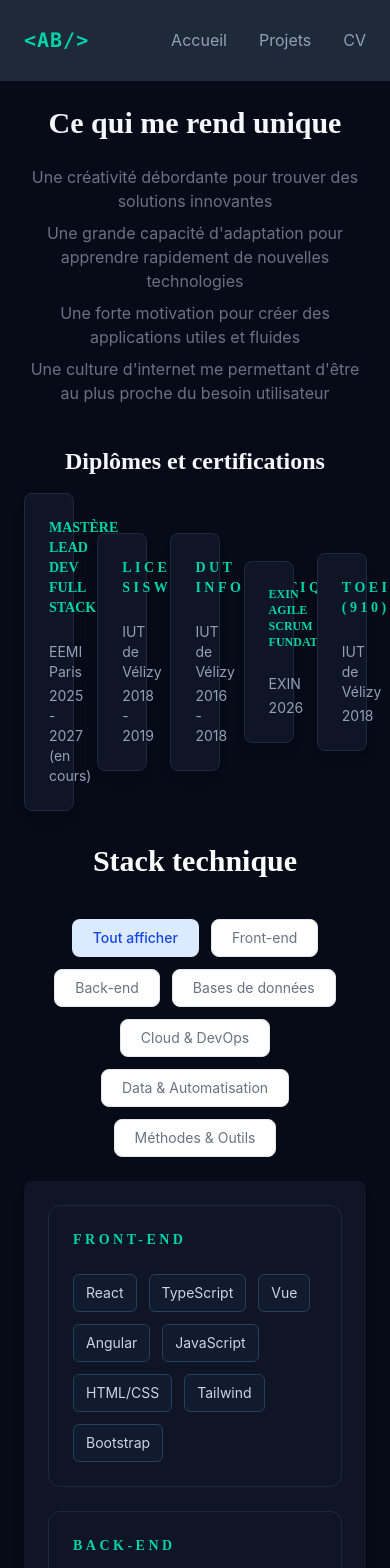
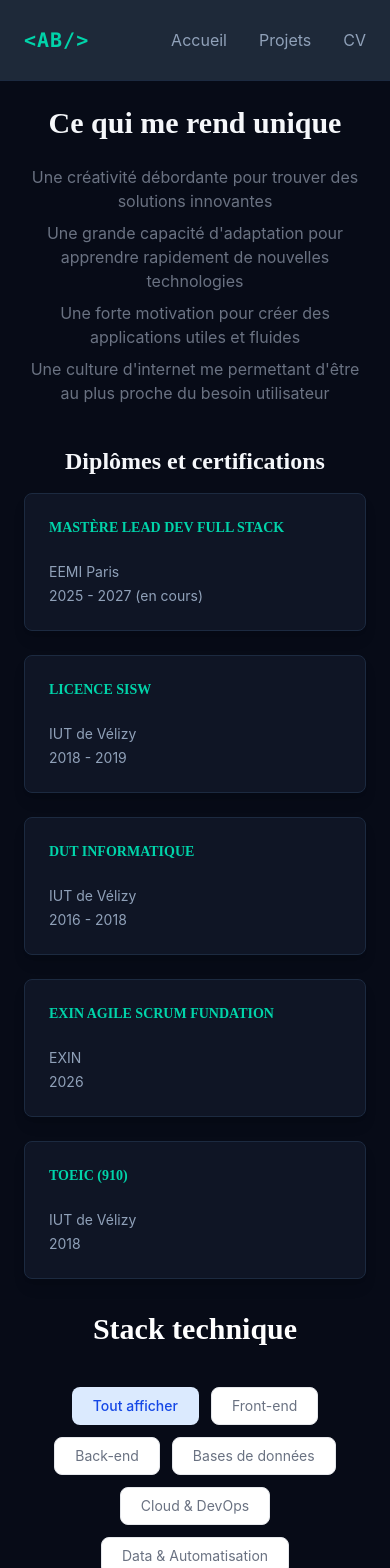
Before and after one commit to HammerKick/portfolio, a React (Vite) app: page /portfolio/cv in a window 390 px wide. Shown: the top 1568 px of the page. Built offline with nearby package versions, Linux system fonts and the light colour scheme.

Commit message:
animations et fix responsive

```diff
--- /dev/null
+++ b/src/hooks/useInView.tsx
@@ -0,0 +1,23 @@
+import { useEffect, useRef, useState } from "react";
+
+export function useInView(threshold = 0.15) {
+  const ref = useRef<HTMLDivElement>(null);
+  const [inView, setInView] = useState(false);
+
+  useEffect(() => {
+    const observer = new IntersectionObserver(
+      ([entry]) => {
+        if (entry.isIntersecting) {
+          setInView(true);
+          observer.disconnect();
+        }
+      },
+      { threshold },
+    );
+
+    if (ref.current) observer.observe(ref.current);
+    return () => observer.disconnect();
+  }, [threshold]);
+
+  return { ref, inView };
+}
--- a/src/index.css
+++ b/src/index.css
@@ -24,3 +24,68 @@ body {
     font-family: "Playfair Display", serif;
   }
 }
+
+@keyframes fadeInUp {
+  from {
+    opacity: 0;
+    transform: translateY(24px);
+  }
+  to {
+    opacity: 1;
+    transform: translateY(0);
+  }
+}
+
+@keyframes fadeInLeft {
+  from {
+    opacity: 0;
+    transform: translateX(-28px);
+  }
+  to {
+    opacity: 1;
+    transform: translateX(0);
+  }
+}
+
+@keyframes fadeInRight {
+  from {
+    opacity: 0;
+    transform: translateX(28px);
+  }
+  to {
+    opacity: 1;
+    transform: translateX(0);
+  }
+}
+
+.anim-fade-right {
+  animation: fadeInRight 0.6s ease both;
+}
+
+.anim-fade-left {
+  animation: fadeInLeft 0.6s ease both;
+}
+
+.anim-fade-up {
+  animation: fadeInUp 0.5s ease both;
+}
+
+.slide-left {
+  opacity: 0;
+  transform: translateX(-40px);
+  transition:
+    opacity 0.6s ease,
+    transform 0.6s ease;
+}
+.slide-right {
+  opacity: 0;
+  transform: translateX(40px);
+  transition:
+    opacity 0.6s ease,
+    transform 0.6s ease;
+}
+.slide-left.in-view,
+.slide-right.in-view {
+  opacity: 1;
+  transform: translateX(0);
+}
--- a/src/pages/CV.tsx
+++ b/src/pages/CV.tsx
@@ -1,5 +1,44 @@
 import { useState } from "react";
 import { SkillCard } from "../cards/SkillCard";
+import { useInView } from "../hooks/useInView";
+
+type AnimVariant = "fade-up" | "fade-left" | "fade-right";
+
+function Animated({
+  children,
+  variant = "fade-up",
+  delay = 0,
+  threshold = 0.15,
+  className = "",
+}: {
+  children: React.ReactNode;
+  variant?: AnimVariant;
+  delay?: number;
+  threshold?: number;
+  className?: string;
+}) {
+  const { ref, inView } = useInView(threshold);
+
+  const initial: Record<AnimVariant, string> = {
+    "fade-up": "translateY(28px)",
+    "fade-left": "translateX(-36px)",
+    "fade-right": "translateX(36px)",
+  };
+
+  return (
+    <div
+      ref={ref}
+      className={className}
+      style={{
+        opacity: inView ? 1 : 0,
+        transform: inView ? "translate(0)" : initial[variant],
+        transition: `opacity 0.6s ease ${delay}ms, transform 0.6s ease ${delay}ms`,
+      }}
+    >
+      {children}
+    </div>
+  );
+}
 
 const frontendSkills = [
   { name: "React", rating: 5 },
@@ -52,6 +91,34 @@ const methodSkills = [
   { name: "REST API", rating: 4 },
   { name: "Clean Code", rating: 3 },
   { name: "IA / ChatGPT / Claude", rating: 4 },
+];
+
+const diplomas = [
+  {
+    title: "Mastère Lead Dev Full Stack",
+    school: "EEMI Paris",
+    period: "2025 - 2027 (en cours)",
+  },
+  {
+    title: "Licence SISW",
+    school: "IUT de Vélizy",
+    period: "2018 - 2019",
+  },
+  {
+    title: "DUT Informatique",
+    school: "IUT de Vélizy",
+    period: "2016 - 2018",
+  },
+  {
+    title: "EXIN Agile Scrum Fundation",
+    school: "EXIN",
+    period: "2026",
+  },
+  {
+    title: "TOEIC (910)",
+    school: "IUT de Vélizy",
+    period: "2018",
+  },
 ];
 
 const experiences = [
@@ -129,7 +196,11 @@ export function CV() {
 
   return (
     <div className="p-6 md:p-24">
-      <div className="flex flex-col text-center gap-2 mb-8">
+      {/* ── Section : Ce qui me rend unique ── */}
+      <Animated
+        variant="fade-up"
+        className="flex flex-col text-center gap-2 mb-8"
+      >
         <h2 className="text-3xl md:text-6xl text-center font-bold mb-4">
           Ce qui me rend unique
         </h2>
@@ -149,58 +220,46 @@ export function CV() {
             utilisateur
           </li>
         </ul>
-      </div>
+      </Animated>
 
+      {/* ── Section : Diplômes ── */}
       <div>
+        <Animated variant="fade-up">
           <h2 className="text-2xl flex items-center justify-center md:text-5xl font-bold mb-4">
             Diplômes et certifications
           </h2>
-        <div className="grid grid-cols-5 items-center justify-center gap-6 mb-8">
-          <div className="bg-[#0f1525] rounded-lg shadow-lg p-6 md:p-8 w-full md:w-auto border border-[#1c2a40] hover:border-[#00d4aa] hover:text-[#00d4aa] transition-all duration-300">
+        </Animated>
+
+        <div className="grid grid-cols-1 sm:grid-cols-2 lg:grid-cols-3 xl:grid-cols-5 items-center justify-center gap-6 mb-8">
+          {diplomas.map((d, i) => (
+            <Animated key={i} variant="fade-up" delay={i * 80} threshold={0.1}>
+              <div className="bg-[#0f1525] rounded-lg shadow-lg p-6 md:p-8 w-full border border-[#1c2a40] hover:border-[#00d4aa] hover:text-[#00d4aa] transition-all duration-300">
                 <h2 className="text-[#00d4aa] text-sm uppercase font-semibold mb-6">
-              Mastère Lead Dev Full Stack
+                  {d.title}
                 </h2>
-            <p className="text-sm text-slate-400 mb-1">EEMI Paris</p>
-            <p className="text-sm text-slate-400">2025 - 2027 (en cours)</p>
+                <p className="text-sm text-slate-400 mb-1">{d.school}</p>
+                <p className="text-sm text-slate-400">{d.period}</p>
               </div>
-          <div className="bg-[#0f1525] rounded-lg shadow-lg p-6 md:p-8 w-full md:w-auto border border-[#1c2a40] hover:border-[#00d4aa] hover:text-[#00d4aa] transition-all duration-300">
-            <h2 className="text-[#00d4aa] text-sm uppercase tracking-[0.25em] font-semibold mb-6">
-              Licence SISW
-            </h2>
-            <p className="text-sm text-slate-400 mb-1">IUT de Vélizy</p>
-            <p className="text-sm text-slate-400">2018 - 2019</p>
-          </div>
-          <div className="bg-[#0f1525] rounded-lg shadow-lg p-6 md:p-8 w-full md:w-auto border border-[#1c2a40] hover:border-[#00d4aa] hover:text-[#00d4aa] transition-all duration-300">
-            <h2 className="text-[#00d4aa] text-sm uppercase tracking-[0.25em] font-semibold mb-6">
-              DUT Informatique
-            </h2>
-            <p className="text-sm text-slate-400 mb-1">IUT de Vélizy</p>
-            <p className="text-sm text-slate-400">2016 - 2018</p>
-          </div>
-          <div className="bg-[#0f1525] rounded-lg shadow-lg p-6 md:p-8 w-full md:w-auto border border-[#1c2a40] hover:border-[#00d4aa] hover:text-[#00d4aa] transition-all               duration-300">
-            <h2 className="text-[#00d4aa] text-xs uppercase font-semibold mb-6">
-              EXIN Agile Scrum Fundation
-            </h2>
-            <p className="text-sm text-slate-400 mb-1">EXIN</p>
-            <p className="text-sm text-slate-400">2026</p>
-          </div>
-          <div className="bg-[#0f1525] rounded-lg shadow-lg p-6 md:p-8 w-full md:w-auto border border-[#1c2a40] hover:border-[#00d4aa] hover:text-[#00d4aa] transition-all               duration-300">
-            <h2 className="text-[#00d4aa] text-sm uppercase tracking-[0.25em] font-semibold mb-6">
-              TOEIC (910)
-            </h2>
-            <p className="text-sm text-slate-400 mb-1">IUT de Vélizy</p>
-            <p className="text-sm text-slate-400">2018</p>
-          </div>
+            </Animated>
+          ))}
         </div>
       </div>
 
-      <div className="flex items-center justify-center gap-4 mb-10">
+      {/* ── Section : Stack technique ── */}
+      <Animated
+        variant="fade-up"
+        className="flex items-center justify-center gap-4 mb-10"
+      >
         <h2 className="text-3xl md:text-5xl flex font-bold text-white">
           Stack technique
         </h2>
-      </div>
+      </Animated>
 
-      <div className="flex flex-wrap items-center justify-center gap-3 mb-6">
+      <Animated
+        variant="fade-up"
+        delay={100}
+        className="flex flex-wrap items-center justify-center gap-3 mb-6"
+      >
         {filters.map(({ label, value }) => (
           <button
             key={value}
@@ -214,8 +273,9 @@ export function CV() {
             {label}
           </button>
         ))}
-      </div>
+      </Animated>
 
+      <Animated variant="fade-up" delay={200} threshold={0.05}>
         <div
           className={`bg-[#0f1525] rounded-lg shadow-lg p-6 md:p-8 ${
             filter === "all"
@@ -242,14 +302,22 @@ export function CV() {
             <SkillCard name="Méthodes & Outils" skills={methodSkills} />
           )}
         </div>
+      </Animated>
 
+      <Animated variant="fade-up">
         <h2 className="text-2xl flex items-center justify-center md:text-5xl font-bold mt-8 mb-8">
           Mon parcours
         </h2>
+      </Animated>
 
       <div className="bg-[#0f1525] rounded-lg shadow-lg p-6 md:p-8 mt-8 flex flex-col gap-6">
         {experiences.map((exp, i) => (
-          <div key={i} className="border-b last:border-0 pb-6 last:pb-0">
+          <Animated
+            key={i}
+            variant={i % 2 === 0 ? "fade-left" : "fade-right"}
+            threshold={0.1}
+            className="border-b last:border-0 pb-6 last:pb-0"
+          >
             <span className="text-x font-semibold">{exp.period}</span>
             <h2 className="text-[#00d4aa] text-lg uppercase font-semibold mb-6">
               {exp.title}
@@ -266,7 +334,7 @@ export function CV() {
                 </span>
               ))}
             </div>
-          </div>
+          </Animated>
         ))}
       </div>
     </div>
--- a/src/pages/Projects.tsx
+++ b/src/pages/Projects.tsx
@@ -1,3 +1,5 @@
+import { useInView } from "../hooks/useInView";
+
 interface Project {
   title: string;
   description: string;
@@ -76,19 +78,29 @@ const projects: Project[] = [
   },
 ];
 
-function ProjectCard({ project }: { project: Project }) {
+function ProjectCard({ project, index }: { project: Project; index: number }) {
+  const { ref, inView } = useInView();
+  const fromLeft = index % 2 === 0;
   const hasImage = Boolean(project.image);
   const hasLinks = project.liveUrl || project.githubUrl;
 
   return (
-    <div className="flex flex-col md:flex-row justify-between items-stretch mb-8 md:mb-10 bg-[#0f1525] rounded-lg shadow-lg overflow-hidden w-full md:w-3/4">
-      {/* Contenu texte */}
+    <div
+      ref={ref}
+      style={{
+        opacity: inView ? 1 : 0,
+        transform: inView
+          ? "translateX(0)"
+          : `translateX(${fromLeft ? "-40px" : "40px"})`,
+        transition: "opacity 0.6s ease, transform 0.6s ease",
+      }}
+      className="flex flex-col md:flex-row justify-between items-stretch mb-8 md:mb-10 bg-[#0f1525] rounded-lg shadow-lg overflow-hidden w-full md:w-3/4"
+    >
       <div
         className={`flex flex-col gap-2 p-6 md:p-8 ${
           hasImage ? "md:w-1/2" : "w-full"
         }`}
       >
-        {/* Icône + titre */}
         <div className="flex items-center gap-3 mb-2">
           {project.icon && (
             <span className="text-3xl" aria-hidden>
@@ -104,7 +116,6 @@ function ProjectCard({ project }: { project: Project }) {
           {project.description}
         </p>
 
-        {/* Tags */}
         <div className="flex flex-wrap gap-2 mt-3">
           {project.tags.map((tag) => (
             <span
@@ -116,7 +127,6 @@ function ProjectCard({ project }: { project: Project }) {
           ))}
         </div>
 
-        {/* Liens */}
         {hasLinks && (
           <div className="flex flex-wrap gap-3 mt-4">
             {project.liveUrl && (
@@ -143,7 +153,6 @@ function ProjectCard({ project }: { project: Project }) {
         )}
       </div>
 
-      {/* Image — affichée seulement si elle existe */}
       {hasImage && (
         <div className="flex justify-center md:justify-end md:w-1/2">
           <img
@@ -166,7 +175,7 @@ export function Projects() {
 
       <div className="flex flex-col items-center px-4 md:px-0">
         {projects.map((project, index) => (
-          <ProjectCard key={index} project={project} />
+          <ProjectCard key={index} project={project} index={index} />
         ))}
       </div>
     </div>
```
Also changed, not shown: src/pages/Home.tsx (+18 -27 lines), 1 other file (tests, documents, lock files or other folders). Lines whose indentation alone changed are shown as unchanged.
